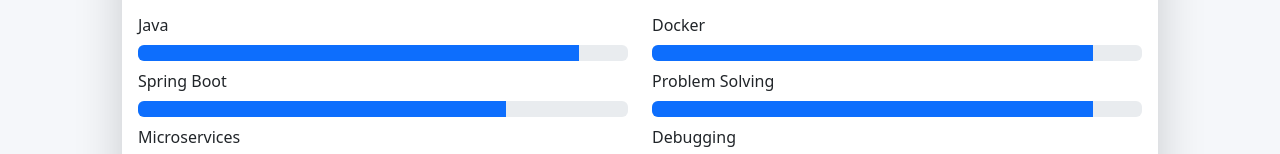
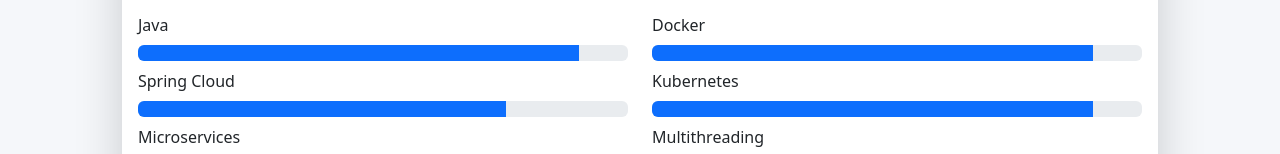
Before and after one commit to srikantvs26/codespaces-react, a React (Vite) app: page / in a window 1280 px wide. Shown: the part 646-800 px from the top of the page. Built offline with nearby package versions, Linux system fonts and the light colour scheme.

Commit message:
new skills added

```diff
--- a/src/App.jsx
+++ b/src/App.jsx
@@ -154,7 +154,7 @@
                 </div>
 
                 <div className="mb-2">
-                  <span>Spring Boot</span>
+                  <span>Spring Cloud</span>
                   <div
                     className="progress  my-2"
                     role="progressbar"
@@ -215,7 +215,7 @@
                 </div>
 
                 <div className="mb-2">
-                  <span>Problem Solving</span>
+                  <span>Kubernetes</span>
                   <div
                     className="progress  my-2"
                     role="progressbar"
@@ -235,7 +235,7 @@
                 </div>
 
                 <div>
-                  <span>Debugging</span>
+                  <span>Multithreading</span>
                   <div
                     className="progress  my-2"
                     role="progressbar"
```
